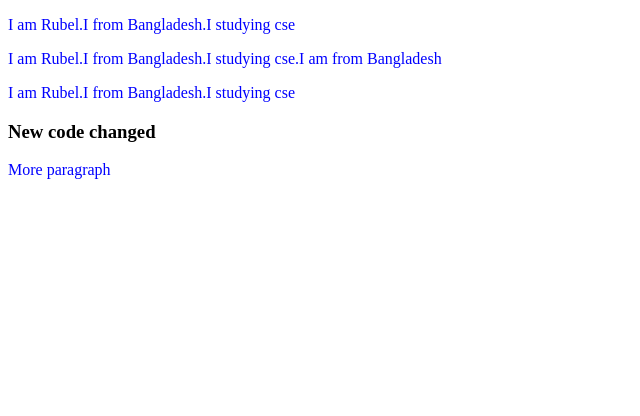
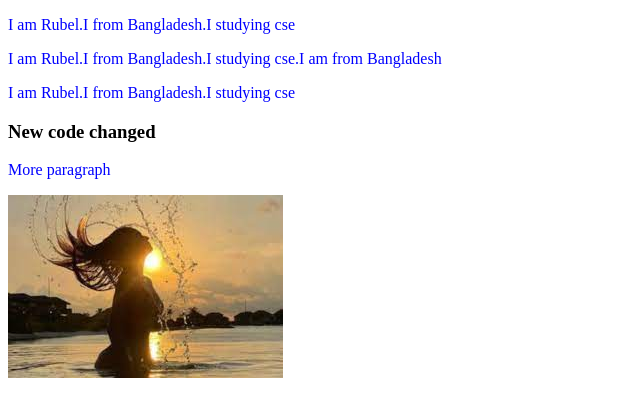
Before and after one commit to princeRubel1/My-second-repo, a plain HTML site: page index.html in a window 1280 px wide. Shown: the whole page, without its empty margins (0-640 px from the left). Drawn offline with Linux system fonts and the light colour scheme.

Commit message:
added girl

```diff
--- a/index.html
+++ b/index.html
@@ -13,5 +13,6 @@
     <p>I am Rubel.I from Bangladesh.I studying cse</p>
     <h3>New code changed</h3>
     <p>More paragraph</p>
+    <img src="girl.jpg" alt="">
 </body>
 </html>
```
Also changed, not shown: girl.jpg (added).
